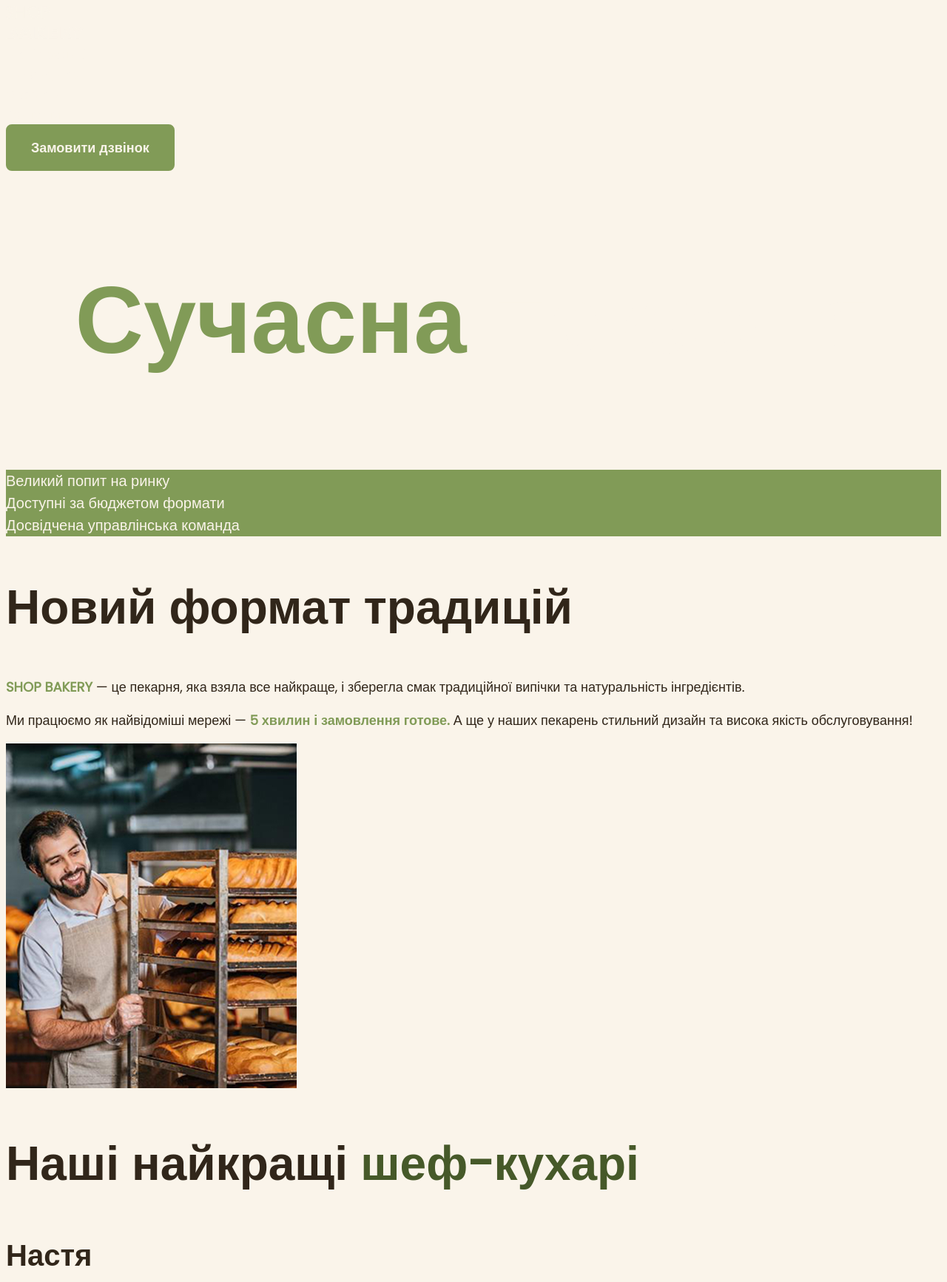
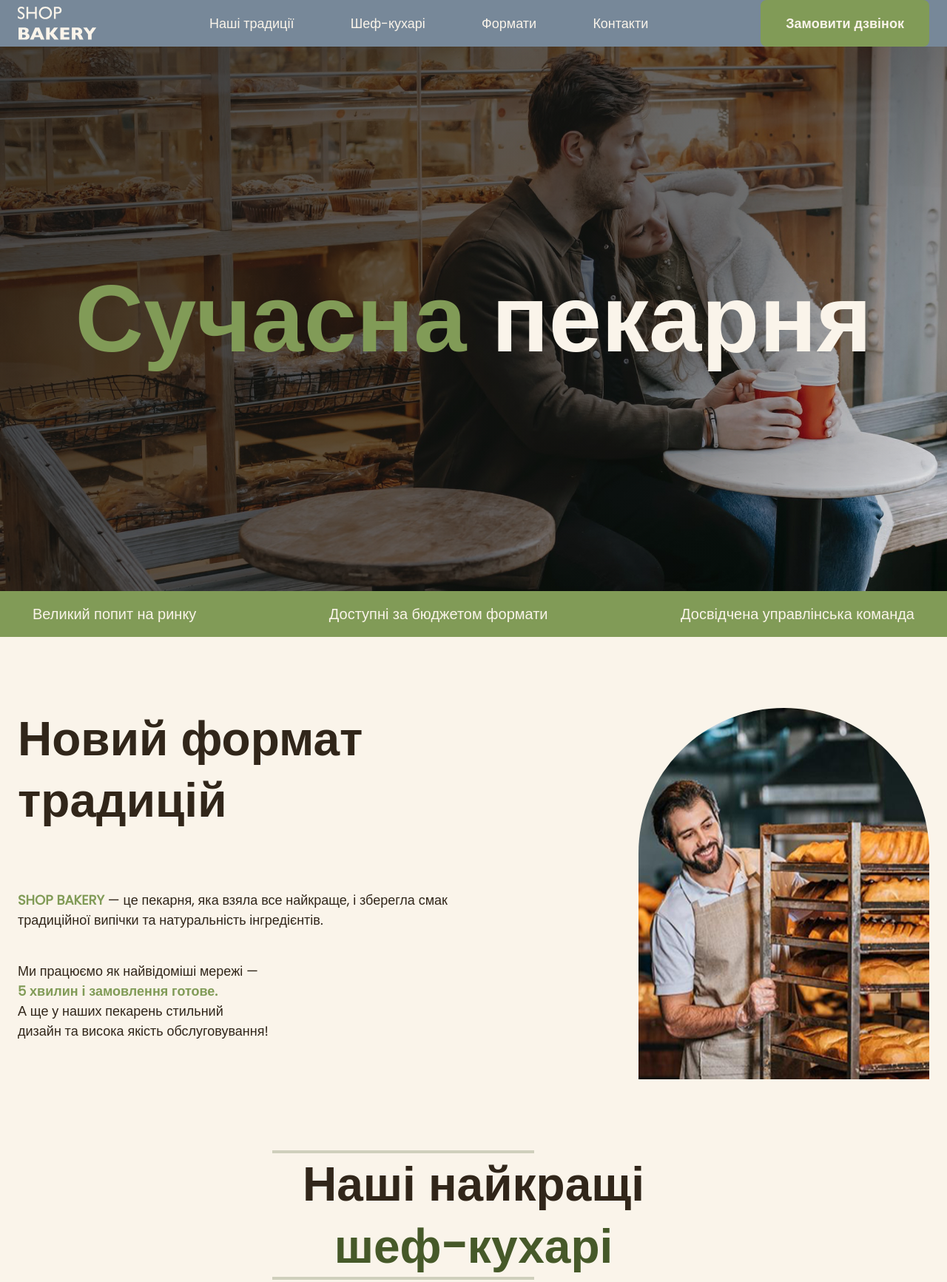
Before and after one commit to Liudmyla537/shop-bakery, a plain HTML site: page index.html in a window 1280 px wide. Shown: the top 1733 px of the page at 74% size. Drawn offline with Linux system fonts and the light colour scheme.

Commit message:
apd styles.css

```diff
--- a/css/styles.css
+++ b/css/styles.css
@@ -10,13 +10,36 @@
 
 /* #region Загальні правила */
 
+.container {
+  width: 100%;
+  max-width: 1440px;
+  margin: 0 auto;
+  padding: 0 24px;
+}
+
 body {
   color: var(--bakery-landing-1-s1);
   font-family: var(--font-family);
-  background-color: #faf4ea;
+  background-color: var(--bakery-landing-1-background);
   font-size: 18px;
   font-weight: 400;
   line-height: 1.5;
+  margin: 0;
+}
+
+
+* {
+  box-sizing: border-box;
+}
+
+h1,
+h2,
+h3,
+h4,
+h5,
+h6 {
+  margin: 0;
+  padding: 0;
 }
 
 ul,
@@ -34,16 +57,53 @@ a {
   font-style: normal;
 }
 
+.section {
+  padding: 48px 0;
+}
+
+.visually-hidden {
+  position: absolute;
+  left: -10000px;
+  top: auto;
+  width: 1px;
+  height: 1px;
+  overflow: hidden;
+}
+
 /* #endregion Загальні правила */
 
 /* #region HEADER */
+.header {
+  background-color: lightslategray
+}
+
+.header-container {
+  display: flex;
+  align-items: center;
+  /* gap: 40px; */
+}
+
+.header-nav {
+  display: flex;
+  align-items: center;
+  flex-grow: 1;
+}
+
 .logo {
   font-weight: 400;
   font-size: 24px;
+  margin-right: 152px;
+}
+
+.header-menu {
+  display: flex;
+  flex-grow: 1;
+  justify-content: space-between;
+  gap: 64px;
+  margin-right: 152px;
 }
 
 .link {
-  font-family: "Poppins", sans-serif;
   font-size: 18px;
   text-align: center;
   color: var(--bakery-landing-1-background)
@@ -51,7 +111,6 @@ a {
 
 .link:hover,
 .link:focus {
-  font-weight: 600;
   color: var(--bakery-landing-1-c2);
 }
 
@@ -78,6 +137,15 @@ a {
 
 /* #region HERO */
 
+.hero-section {
+  padding: 272px 0;
+  background-image: linear-gradient(127deg, rgba(18, 18, 17, 0.78) 0%, rgba(18, 18, 17, 0.6) 63.89%, rgba(18, 18, 17, 0) 100%), url("../images/hero-background.jpg");
+  background-repeat: no-repeat;
+  background-position: center top;
+  background-size: cover;
+
+}
+
 .hero-title {
   font-weight: 900;
   font-size: 128px;
@@ -89,23 +157,63 @@ a {
   color: var(--bakery-landing-1-c2);
 }
 
-.hero-list {
+/* #endregion HERO */
+
+/* #region Наші переваги */
+
+.advantages-section {
   background-color: var(--bakery-landing-1-c2);
+  padding: 16px 0;
 }
 
-.hero-item {
+.advantages-list {
+  display: flex;
+  justify-content: space-between;
+  gap: 40px;
+  margin: 0 20px;
+}
+
+.advantages-item {
   font-weight: 300;
   font-size: 20px;
   color: var(--bakery-landing-1-background);
 }
 
-/* #endregion HERO */
+/* #endregion Наші переваги */
 
 /* #region Новий формат традицій */
+.traditions-section {
+  padding-top: 96px;
+}
+
+.traditions-container {
+  display: flex;
+  justify-content: space-between;
+  gap: 40px;
+}
+
+.traditions-content {
+  max-width: 710px;
+}
+
 .section-title {
   font-weight: 900;
   font-size: 64px;
   line-height: 1.3;
+}
+
+.traditions-title {
+  margin-bottom: 42px;
+}
+
+.tradition-paragraph {
+  margin-bottom: 42px;
+  max-width: 680px;
+}
+
+.tradition-paragraph:last-child {
+  margin-bottom: 52px;
+  max-width: 360px;
 }
 
 .tradition-paragraph .uppercase {
@@ -116,22 +224,73 @@ a {
   font-weight: 600;
 }
 
+.tradition-paragraph.limited {
+  max-width: 340px;
+}
+
+.tradition-photo {
+  border-radius: 400px 400px 0 0;
+}
+
 /* #endregion Новий формат традицій */
 
 /* #region Наші найкращі шеф -кухарі */
+
+.shefs-title {
+  max-width: 544px;
+  text-align: center;
+  margin: 0 auto;
+}
+
+.shefs-title::before,
+.shefs-title::after {
+  display: block;
+  width: 350px;
+  border: 2px solid var(--bakery-landing-1-c5);
+  content: "";
+}
 
 .accent-dark {
   color: var(--bakery-landing-1-s3);
 }
 
+.chef-photo {
+  border-radius: 4px 4px 4px 200px;
+  box-shadow: -16px 16px 0 0 var(--bakery-landing-1-background), -16px 16px 0 1px var(--bakery-landing-1-s4);
+}
+
 .chef-article-title {
   font-weight: 600;
   font-size: 40px;
+  margin-bottom: 16px;
 }
 
 /* #endregion Наші найкращі шеф -кухарі */
 
 /* #region Формати */
+
+.section-title {
+  margin-bottom: 80px;
+}
+
+.formats-list {
+  display: flex;
+  gap: 20px;
+  flex-wrap: wrap;
+}
+
+.formats-item {
+  flex-basis: calc((100% - 40px) / 3);
+}
+
+.format-card {
+  height: 444px;
+  background-color: lightgray;
+  /*видалити*/
+  background-image: linear-gradient(180deg, rgba(49, 38, 26, 0) 55.21%, rgba(49, 38, 26, 0.71) 72.92%, var(--bakery-landing-1-s1) 100%);
+  border-radius: 16px;
+  padding: 24px;
+}
 
 .format-title {
   font-weight: 600;
@@ -148,6 +307,15 @@ a {
 /* #endregion Формати */
 
 /* #region FOOTER */
+
+.footer {
+  background-color: var(--bakery-landing-1-s1);
+  background-image: url("../images/footer-background.png");
+  background-repeat: no-repeat;
+  background-size: cover;
+  background-position: center;
+
+}
 
 .address-link {
   font-weight: 300;
--- a/index.html
+++ b/index.html
@@ -13,11 +13,13 @@
 
 <body>
   <!-- #region HEADER -->
-  <header>
-    <nav>
+  <header class="header">
+    <div class="container">
+      <div class="header-container">
+        <nav class="header-nav">
           <a href="/"></a>
           <img class="logo" src="./images/logo.svg" alt="Логотип сучасної пекарні" />
-      <ul>
+          <ul class="header-menu">
             <li><a class="link" href="#traditions-section">Наші традиції</a></li>
             <li><a class="link" href="#chefs-section">Шеф-кухарі</a></li>
             <li><a class="link" href="#formats-section">Формати</a></li>
@@ -25,43 +27,67 @@
           </ul>
         </nav>
         <button class="button">Замовити дзвінок</button>
+      </div>
+    </div>
   </header>
   <!-- #endregion HEADER -->
 
   <main>
     <!-- #region HERO -->
-    <section>
+    <section class="hero-section">
+      <div class="container">
         <h1 class="hero-title"><span class="accent">Сучасна</span> пекарня</h1>
-      <ul class="hero-list">
-        <li class="hero-item">Великий попит на ринку</li>
-        <li class="hero-item">Доступні за бюджетом формати</li>
-        <li class="hero-item">Досвідчена управлінська команда</li>
-      </ul>
+      </div>
+
     </section>
     <!-- #endregion HERO -->
 
+    <!-- #region Наші переваги -->
+    <section class="advantages-section">
+      <div class="container">
+        <h2 class="visually-hidden">Наші переваги</h2>
+        <ul class="advantages-list">
+          <li class="advantages-item">Великий попит на ринку</li>
+          <li class="advantages-item">Доступні за бюджетом формати</li>
+          <li class="advantages-item">Досвідчена управлінська команда</li>
+        </ul>
+      </div>
+
+    </section>
+
+    <!-- #endregion Наші переваги -->
+
     <!-- #region Новий формат традицій -->
-    <section id="traditions-section">
-      <h2 class="section-title">Новий формат традицій</h2>
-      <p class="tradition-paragraph">
+    <section class="section traditions-section" id="traditions-section">
+      <div class="container">
+        <div class="traditions-container">
+          <div class="traditions-content">
+            <h2 class="traditions-title section-title">Новий формат традицій</h2>
+            <p class=" tradition-paragraph">
               <span class="accent uppercase">shop bakery</span> — це пекарня, яка взяла все найкраще, і
               зберегла смак традиційної випічки та натуральність інгредієнтів.
             </p>
-      <p class="tradition-paragraph">
+            <p class="tradition-paragraph limited">
               Ми працюємо як найвідоміші мережі —
-        <span class="accent">5 хвилин і замовлення готове.</span> А ще у наших пекарень
+              <span class="accent">5 хвилин і замовлення готове.</span> <br> А ще у наших пекарень
               стильний дизайн та висока якість обслуговування!
             </p>
-      <img src="./images/baker-man.jpg" alt="Чоловік-пекар дивиться на батони із посмішкою" />
+          </div>
+          <img class="tradition-photo" src="./images/baker-man.jpg"
+            alt="Чоловік-пекар дивиться на батони із посмішкою" />
+        </div>
+      </div>
     </section>
     <!-- #endregion Новий формат традицій -->
 
     <!-- #region Наші найкращі шеф -кухарі -->
-    <section id="chefs-section">
-      <h2 class="section-title">Наші найкращі <span class="accent-dark">шеф-кухарі</span></h2>
+    <section class="section" id="chefs-section">
+      <div class="container">
+        <h2 class="shefs-title section-title">Наші найкращі <span class="accent-dark">шеф-кухарі</span></h2>
         <ul class="chef-list">
           <li class="chef-item">
             <article class="chef-article">
+              <img class="chef-photo" src="./images/nastya-chef.jpg" alt="Nastya chef">
               <h3 class="chef-article-title">Настя</h3>
               <p class="chef-article-paragraf">Привіт, я Настя!</p>
               <p class="chef-article-paragraf">Вже 10 років, я свтілюю у життя цікаві та смачні ідеї.</p>
@@ -70,6 +96,7 @@
           </li>
           <li class="chef-item">
             <article class="chef-article">
+              <img class="chef-photo" src="./images/vlad-chef.jpg" alt="Vlad chef">
               <h3 class="chef-article-title">Влад</h3>
               <p class="chef-article-paragraf">Привіт, я Влад!</p>
               <p class="chef-article-paragraf">
@@ -80,15 +107,19 @@
             </article>
           </li>
         </ul>
+      </div>
+
+
     </section>
     <!-- #endregion Наші найкращі шеф -кухарі -->
 
     <!-- #region Формати -->
-    <section id="formats-section">
+    <section class="section" id="formats-section">
+      <div class="container">
         <h2 class="section-title">Формати</h2>
-      <ul>
-        <li>
-          <article>
+        <ul class="formats-list">
+          <li class="formats-item">
+            <article class="format-card">
               <h3 class="format-title" lang="en">Walrus</h3>
               <div class="format-text">
                 <p>Площа: до 120 м2</p>
@@ -98,8 +129,8 @@
               </div>
             </article>
           </li>
-        <li>
-          <article>
+          <li class="formats-item">
+            <article class="format-card">
               <h3 class="format-title" lang="en">Horseshoe</h3>
               <div class="format-text">
                 <p>Площа: до 25 м2</p>
@@ -109,8 +140,8 @@
               </div>
             </article>
           </li>
-        <li>
-          <article>
+          <li class="formats-item">
+            <article class="format-card">
               <h3 class="format-title" lang="en">Handlebar</h3>
               <div class="format-text">
                 <p>Площа: до 15 м2</p>
@@ -121,11 +152,14 @@
             </article>
           </li>
         </ul>
+      </div>
+
     </section>
     <!-- #endregion Формати -->
 
     <!-- #region Приєднуйся до мережі пекарень -->
-    <section id="contacts-section">
+    <section class="section" id="contacts-section">
+      <div class="container">
         <h2 class="section-title">Приєднуйся до мережі пекарень</h2>
         <p>Заповни форму, щоб ми звʼязались з тобою!</p>
         <button class="button">Замовити дзвінок</button>
@@ -133,13 +167,14 @@
           src="https://www.google.com/maps/embed?pb=!1m18!1m12!1m3!1d2540.1636289098733!2d30.4912733!3d50.4566776!2m3!1f0!2f0!3f0!3m2!1i1024!2i768!4f13.1!3m3!1m2!1s0x40d4ce637c006b2d%3A0xaf86385f19996ff0!2z0YPQuy4g0KHQtdGH0LXQstGL0YUg0KHRgtGA0LXQu9GM0YbQvtCyLCA1NCwg0JrQuNC10LIsIDAyMDAw!5e0!3m2!1sru!2sua!4v1763624576103!5m2!1sru!2sua"
           width="603" height="595" allowfullscreen="" loading="lazy" referrerpolicy="no-referrer-when-downgrade">
         </iframe>
-
+      </div>
     </section>
     <!-- #endregion Приєднуйся до мережі пекарень -->
   </main>
 
   <!-- #region FOOTER -->
-  <footer id="Контакти">
+  <footer class="footer" id="Контакти">
+    <div class="container">
       <nav>
         <a href="#"></a>
         <img src="./images/logo.svg" alt="Логотип сучасної пекарні" />
@@ -172,6 +207,8 @@
         </div>
 
       </address>
+    </div>
+
   </footer>
   <!-- #endregion FOOTER -->
 </body>
```
Also changed, not shown: images/footer-background.png (added), images/handlebar.jpg (added), images/hero-background.jpg (added), images/horseshoe.jpg (added), images/nastya-chef.jpg (added), images/vlad-chef.jpg (added), images/walrus.jpg (added). Lines whose indentation alone changed are shown as unchanged.
